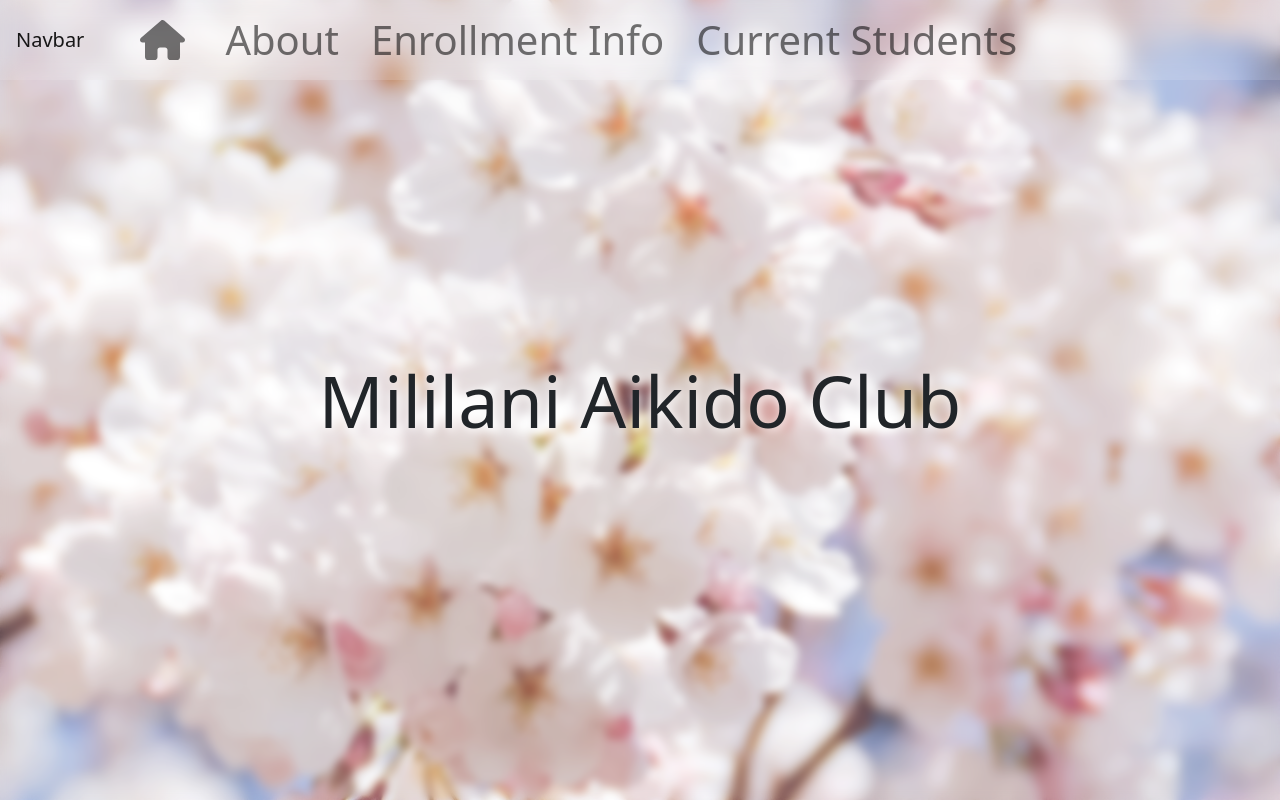
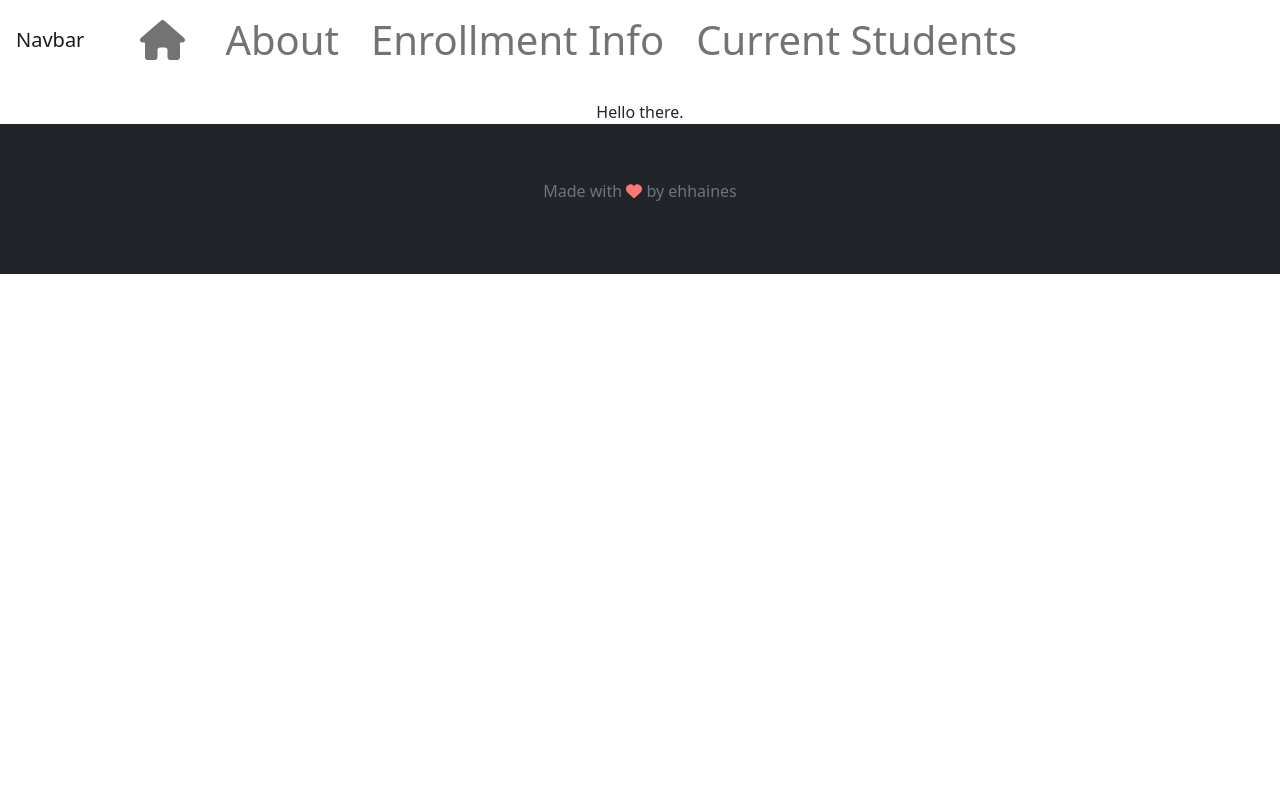
Before and after one commit to ehhaines/mac-website, a React (Create React App) app: page /about in a window 1280 px wide. Shown: the top 802 px of the page. Built offline with nearby package versions, Linux system fonts and the light colour scheme.

Commit message:
Create about section

```diff
--- /dev/null
+++ b/src/About/index.js
@@ -0,0 +1,20 @@
+import React from "react";
+
+import FooterComponent from "../Footer";
+
+const AboutComponent = () => {
+
+    return (
+
+        <div>
+            <div style={{
+                paddingTop: "100px"
+            }}>
+                Hello there.
+            </div>
+            <FooterComponent/>
+        </div>
+    )
+}
+
+export default AboutComponent;
--- a/src/App.js
+++ b/src/App.js
@@ -12,6 +12,7 @@ import { Routes, Route } from 'react-router';
 import HomeComponent from './Home';
 import EnrollmentComponent from './Enrollment';
 import NavComponent from './Nav';
+import AboutComponent from './About';
 
 function App() {
   return (
@@ -21,6 +22,7 @@ function App() {
         <Routes>
           <Route path='/*' element={<HomeComponent/>}/>
           <Route path='/enrollment' element={<EnrollmentComponent/>}/>
+          <Route path='/about' element={<AboutComponent/>}/>
         </Routes>
       </div>
     </BrowserRouter>
```
